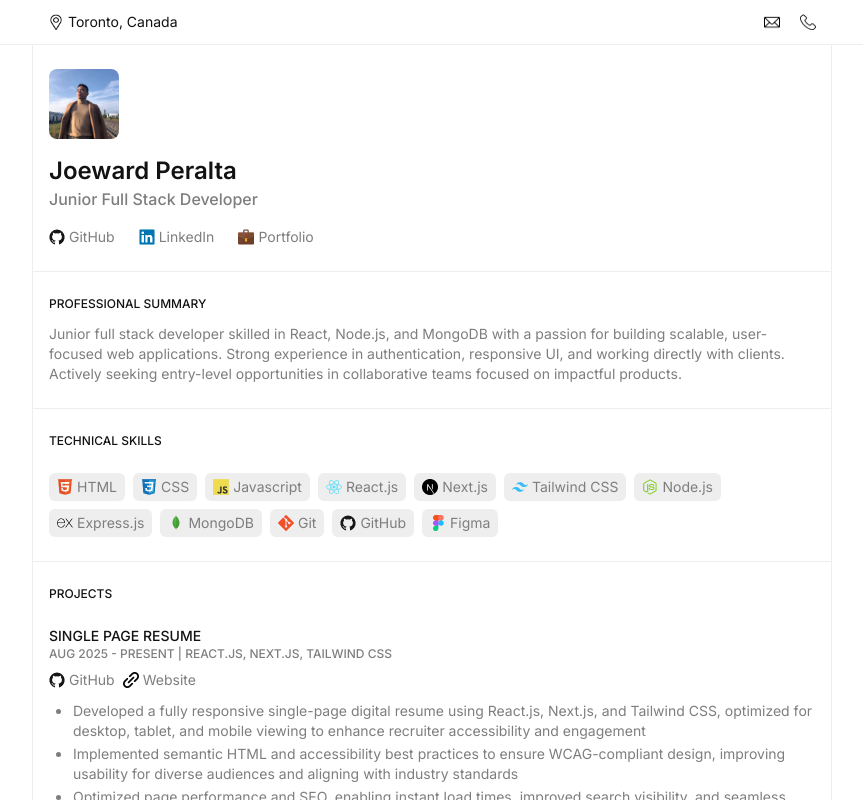
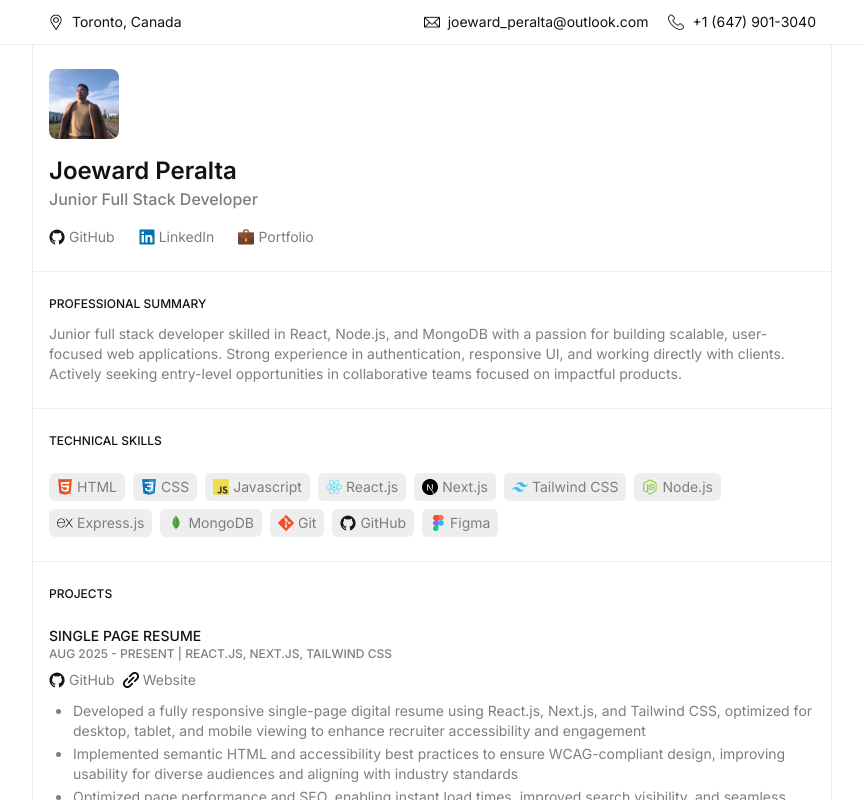
Before and after one commit to joewardperalta/single-page-resume, a Next.js app: page / in a window 1280 px wide. Shown: the top 800 px of the page, without its empty margins (208-1071 px from the left). Built offline with nearby package versions, Linux system fonts and the light colour scheme.

Commit message:
Show the text of each contact link when viewing in tablet and desktop devices.

```diff
--- a/components/ContactLinkCard.jsx
+++ b/components/ContactLinkCard.jsx
@@ -13,7 +13,7 @@ export default function ContactLinkCard({
       href={link}
       className={`flex w-fit items-center ${
         !disableTitleOnMobile ? "gap-1" : ""
-      }`}
+      } md:gap-2`}
     >
       {/* Contact Icon */}
       <div className="w-4 h-4">
@@ -31,7 +31,7 @@ export default function ContactLinkCard({
         <p
           className={`text-primary text-sm ${
             disableTitleOnMobile ? "hidden" : ""
-          }`}
+          } md:block`}
         >
           {title}
         </p>
```
